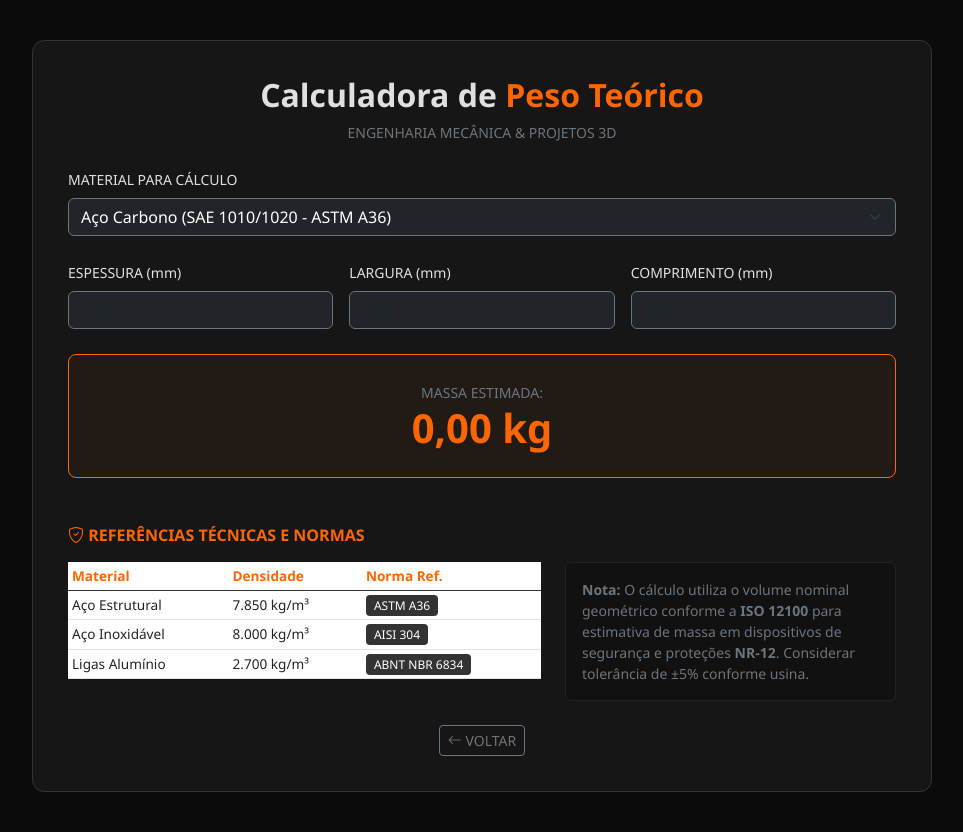
After one commit to wagnerfonsek/siteprojetosmecanicos3dhub, a Flask app: page /calculadora_peso in a window 1280 px wide. The commit adds this page. Shown: the whole page, without its empty margins (158-1121 px from the left). Run offline with Flask 3, Linux system fonts and the light colour scheme.

Commit message:
feat: adicionada calculadora de peso de chapas e ajuste no layout de ferramentas

```diff
--- a/app.py
+++ b/app.py
@@ -71,6 +71,9 @@ def calculadora_nr12():
     # Como o checklist que te passei é processado via JavaScript no navegador,
     # a rota só precisa renderizar o template.
     return render_template('calculadora_nr12.html')
+@app.route('/calculadora_peso')
+def calculadora_peso():
+    return render_template('calculadora_peso.html')
 
 if __name__ == '__main__':
     app.run(debug=True)
--- /dev/null
+++ b/templates/calculadora_peso.html
@@ -0,0 +1,134 @@
+<!DOCTYPE html>
+<html lang="pt-br">
+<head>
+    <meta charset="UTF-8">
+    <meta name="viewport" content="width=device-width, initial-scale=1.0">
+    <title>3D HUB - Cálculo de Peso</title>
+    <link href="https://cdn.jsdelivr.net/npm/bootstrap@5.3.0/dist/css/bootstrap.min.css" rel="stylesheet">
+    <link rel="stylesheet" href="https://cdn.jsdelivr.net/npm/bootstrap-icons@1.11.0/font/bootstrap-icons.css">
+    <style>
+        :root { --laranja: #ff6600; --dark-bg: #0b0b0b; --card-bg: #161616; }
+        body { background-color: var(--dark-bg); color: #e0e0e0; font-family: 'Segoe UI', sans-serif; padding: 40px 0; }
+
+        /* Seguindo o padrão do seu Checklist */
+        .container-calc {
+            max-width: 900px;
+            background: var(--card-bg);
+            padding: 35px;
+            border-radius: 12px;
+            border: 1px solid #333;
+            margin: auto;
+        }
+        .text-orange { color: var(--laranja); }
+        .result-display {
+            background: rgba(255, 102, 0, 0.05);
+            border: 1px solid var(--laranja);
+            padding: 25px;
+            border-radius: 8px;
+            margin: 25px 0;
+        }
+        .info-table { font-size: 0.85rem; color: #aaa; }
+        .info-table th { color: var(--laranja); font-weight: 600; border-bottom: 1px solid #333; }
+        .norma-tag { font-size: 0.75rem; background: #333; padding: 2px 8px; border-radius: 4px; color: #fff; }
+    </style>
+</head>
+<body>
+
+<div class="container">
+    <div class="container-calc">
+        <div class="text-center mb-4">
+            <h2 class="fw-bold">Calculadora de <span class="text-orange">Peso Teórico</span></h2>
+            <p class="text-secondary small text-uppercase tracking-widest">Engenharia Mecânica & Projetos 3D</p>
+        </div>
+
+        <div class="row g-3">
+            <div class="col-md-12 mb-2">
+                <label class="form-label small">MATERIAL PARA CÁLCULO</label>
+                <select id="material" class="form-select bg-dark text-white border-secondary" onchange="calcular()">
+                    <option value="7850">Aço Carbono (SAE 1010/1020 - ASTM A36)</option>
+                    <option value="8000">Aço Inox (AISI 304/316)</option>
+                    <option value="2700">Alumínio (Série 6000)</option>
+                    <option value="8960">Cobre (Eletrolítico)</option>
+                </select>
+            </div>
+            <div class="col-md-4">
+                <label class="form-label small">ESPESSURA (mm)</label>
+                <input type="number" id="esp" class="form-control bg-dark text-white border-secondary" oninput="calcular()" placeholder="0.00">
+            </div>
+            <div class="col-md-4">
+                <label class="form-label small">LARGURA (mm)</label>
+                <input type="number" id="larg" class="form-control bg-dark text-white border-secondary" oninput="calcular()" placeholder="0.00">
+            </div>
+            <div class="col-md-4">
+                <label class="form-label small">COMPRIMENTO (mm)</label>
+                <input type="number" id="comp" class="form-control bg-dark text-white border-secondary" oninput="calcular()" placeholder="0.00">
+            </div>
+        </div>
+
+        <div class="result-display text-center">
+            <span class="text-secondary small">MASSA ESTIMADA:</span>
+            <h1 id="res" class="mb-0 fw-bold text-orange">0,00 kg</h1>
+        </div>
+
+        <div class="mt-5">
+            <h6 class="text-orange mb-3 fw-bold"><i class="bi bi-shield-check"></i> REFERÊNCIAS TÉCNICAS E NORMAS</h6>
+            <div class="row">
+                <div class="col-md-7">
+                    <table class="table table-sm info-table">
+                        <thead>
+                            <tr>
+                                <th>Material</th>
+                                <th>Densidade</th>
+                                <th>Norma Ref.</th>
+                            </tr>
+                        </thead>
+                        <tbody>
+                            <tr>
+                                <td>Aço Estrutural</td>
+                                <td>7.850 kg/m³</td>
+                                <td><span class="norma-tag">ASTM A36</span></td>
+                            </tr>
+                            <tr>
+                                <td>Aço Inoxidável</td>
+                                <td>8.000 kg/m³</td>
+                                <td><span class="norma-tag">AISI 304</span></td>
+                            </tr>
+                            <tr>
+                                <td>Ligas Alumínio</td>
+                                <td>2.700 kg/m³</td>
+                                <td><span class="norma-tag">ABNT NBR 6834</span></td>
+                            </tr>
+                        </tbody>
+                    </table>
+                </div>
+                <div class="col-md-5">
+                    <div class="p-3 rounded" style="background: #111; border: 1px solid #222;">
+                        <p class="small text-secondary mb-0">
+                            <strong>Nota:</strong> O cálculo utiliza o volume nominal geométrico conforme a <strong>ISO 12100</strong> para estimativa de massa em dispositivos de segurança e proteções <strong>NR-12</strong>. Considerar tolerância de ±5% conforme usina.
+                        </p>
+                    </div>
+                </div>
+            </div>
+        </div>
+
+        <div class="text-center mt-4">
+            <a href="{{ url_for('ferramentas') }}" class="btn btn-outline-secondary btn-sm border-secondary text-secondary">
+                <i class="bi bi-arrow-left"></i> VOLTAR
+            </a>
+        </div>
+    </div>
+</div>
+
+<script>
+    function calcular() {
+        const d = parseFloat(document.getElementById('material').value);
+        const e = parseFloat(document.getElementById('esp').value) || 0;
+        const l = parseFloat(document.getElementById('larg').value) || 0;
+        const c = parseFloat(document.getElementById('comp').value) || 0;
+        const peso = (e/1000) * (l/1000) * (c/1000) * d;
+        document.getElementById('res').innerText = peso.toLocaleString('pt-BR', {minimumFractionDigits: 2, maximumFractionDigits: 2}) + " kg";
+    }
+</script>
+
+</body>
+</html>
```
Also changed, not shown: templates/calculadora_nr12.html (+73 -38 lines), templates/ferramentas.html (+15 -3 lines).
